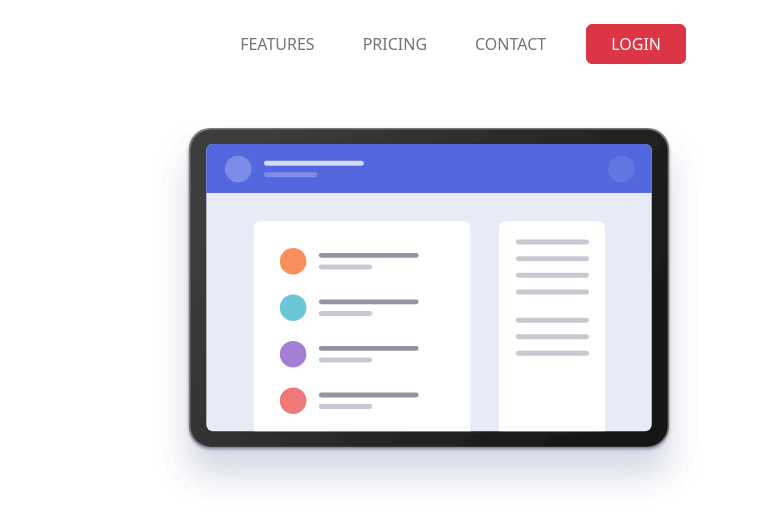
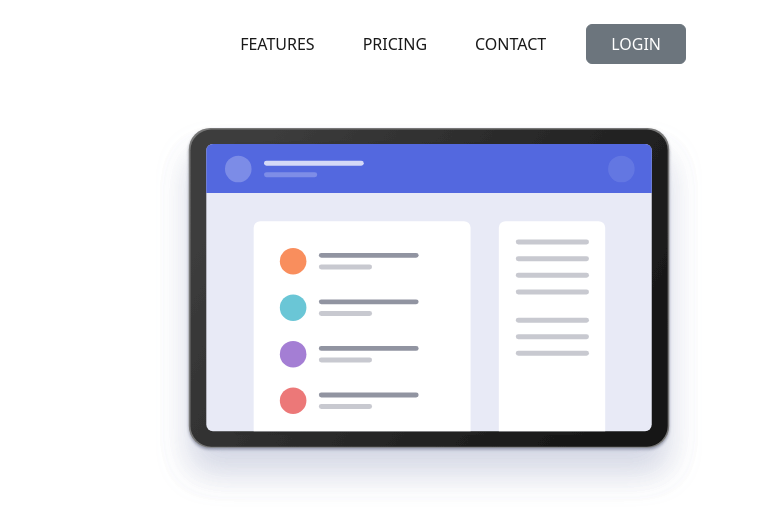
Before and after one commit to Gilsabo/it-academy-bcn, a website: page index.html in a window 1280 px wide. Shown: the full height of the page, 496-1280 px from the left. Drawn offline with Linux system fonts and the light colour scheme.

Commit message:
Change color button login

```diff
--- a/index.html
+++ b/index.html
@@ -20,10 +20,10 @@
             </button>
             <div class="collapse navbar-collapse" id="navbarNavAltMarkup">
                 <div class="navbar-nav ms-auto">
-                    <a class="nav-link mx-3" aria-current="page" href="#">FEATURES</a>
-                    <a class="nav-link mx-3" href="#">PRICING</a>
-                    <a class="nav-link mx-3" href="#">CONTACT</a>
-                    <button type="button" class="btn btn-danger mx-3 px-4 py-0">LOGIN</button>
+                    <a class="nav-link active mx-3" aria-current="page" href="#">FEATURES</a>
+                    <a class="nav-link active mx-3" href="#">PRICING</a>
+                    <a class="nav-link active mx-3" href="#">CONTACT</a>
+                    <button type="button" class="btn btn-secondary mx-3 px-4 py-0">LOGIN</button>
                 </div>
             </div>
         </div>
@@ -47,6 +47,7 @@
         </div>
     </main>
 
+
 </body>
 
 </html>
```
